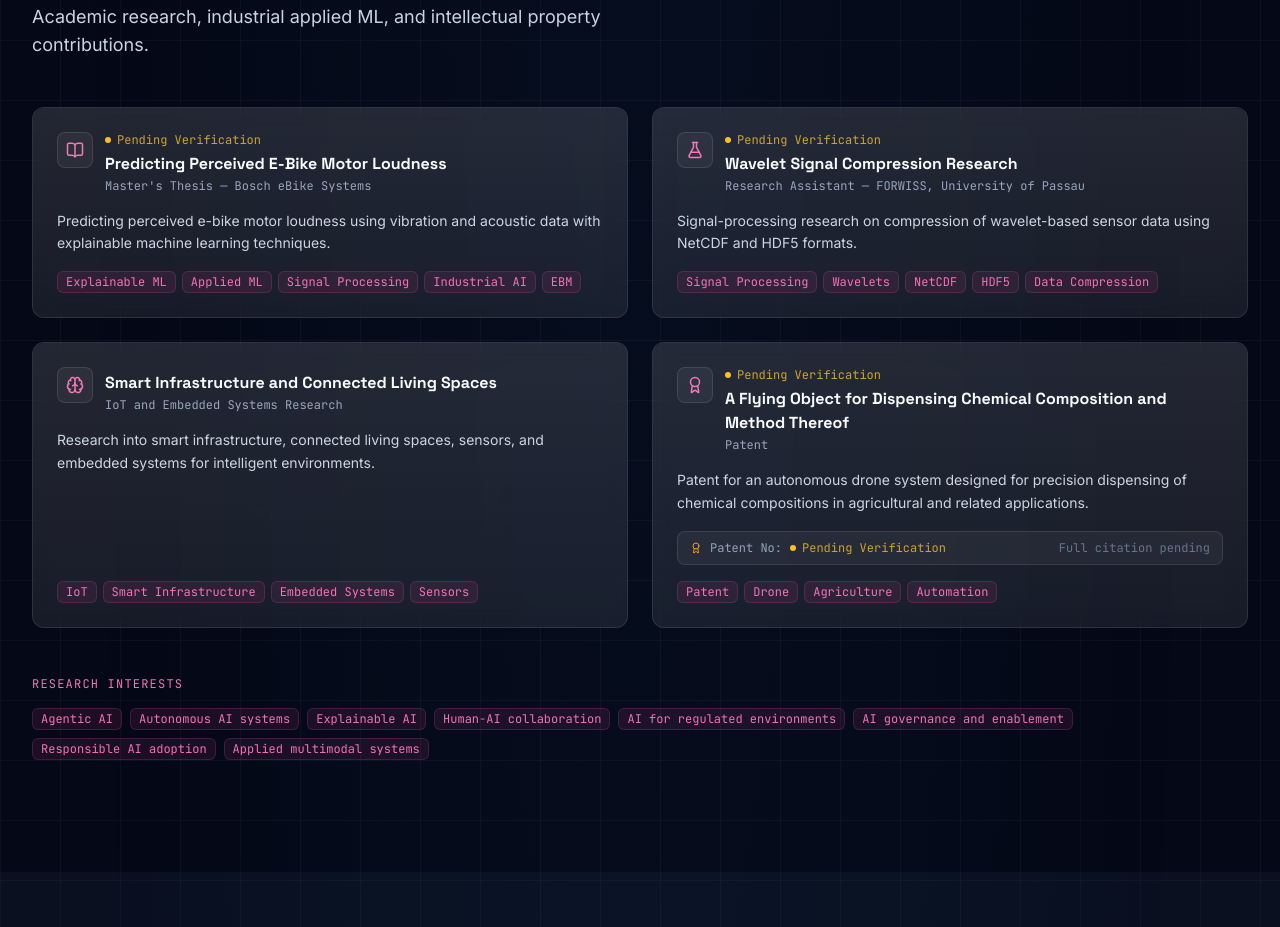
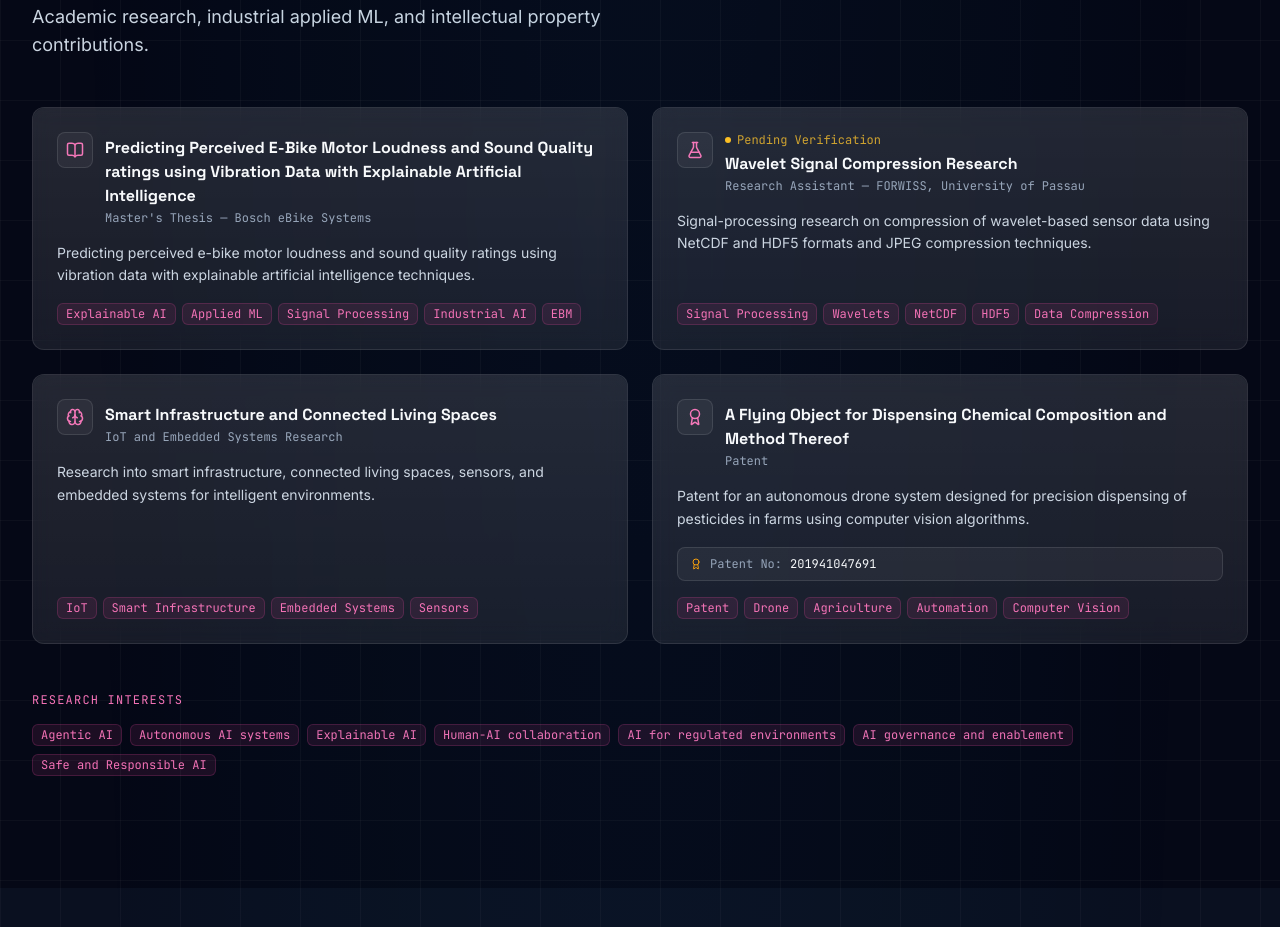
Before and after one commit to PRONGS-CHIRAG/chirag_os, a Next.js app: page / in a window 1280 px wide. Shown: the part 8360-9287 px from the top of the page. Built offline with nearby package versions, Linux system fonts and the light colour scheme.

Commit message:
Updated research section

```diff
--- a/src/content/research.ts
+++ b/src/content/research.ts
@@ -3,25 +3,25 @@ import type { ResearchItem } from "@/lib/types";
 export const RESEARCH_ITEMS: ResearchItem[] = [
   {
     id: "bosch-thesis",
-    title: "Predicting Perceived E-Bike Motor Loudness",
+    title: "Predicting Perceived E-Bike Motor Loudness and Sound Quality ratings using Vibration Data with Explainable Artificial Intelligence",
     subtitle: "Master's Thesis — Bosch eBike Systems",
     summary:
-      "Predicting perceived e-bike motor loudness using vibration and acoustic data with explainable machine learning techniques.",
+      "Predicting perceived e-bike motor loudness and sound quality ratings using vibration data with explainable artificial intelligence techniques.",
     description:
-      "Industrial ML thesis applying explainable boosting machines and interpretability methods to acoustic and vibration sensor data from e-bike motors. Included large-scale ETL pipeline development and model evaluation.",
+      "Industrial ML thesis applying explainable boosting machines and interpretability methods to vibration sensor data from e-bike motors. Included large-scale ETL pipeline development and model evaluation.",
     researchType: "thesis",
     featured: true,
-    verificationStatus: "needs-review",
-    tags: ["Explainable ML", "Applied ML", "Signal Processing", "Industrial AI", "EBM"],
+    verificationStatus: "verified-public",
+    tags: ["Explainable AI", "Applied ML", "Signal Processing", "Industrial AI", "EBM"],
   },
   {
     id: "signal-processing",
     title: "Wavelet Signal Compression Research",
     subtitle: "Research Assistant — FORWISS, University of Passau",
     summary:
-      "Signal-processing research on compression of wavelet-based sensor data using NetCDF and HDF5 formats.",
+      "Signal-processing research on compression of wavelet-based sensor data using NetCDF and HDF5 formats and JPEG compression techniques.",
     description:
-      "Contributed to research software and publication in wavelet-based data compression for scientific sensor streams, working with NetCDF and HDF5 data formats.",
+      "Contributed to research software and publication in wavelet-based data compression for scientific sensor streams, working with NetCDF and HDF5 data formats and JPEG compression techniques.",
     researchType: "signal-processing",
     featured: true,
     verificationStatus: "needs-review",
@@ -45,14 +45,14 @@ export const RESEARCH_ITEMS: ResearchItem[] = [
     title: "A Flying Object for Dispensing Chemical Composition and Method Thereof",
     subtitle: "Patent",
     summary:
-      "Patent for an autonomous drone system designed for precision dispensing of chemical compositions in agricultural and related applications.",
+      "Patent for an autonomous drone system designed for precision dispensing of pesticides in farms using computer vision algorithms.",
     description:
       "Inventive concept covering a drone-based chemical dispensing mechanism with controlled release and flight path automation for agricultural use cases.",
     researchType: "patent",
-    patentNumber: "needs-review",
+    patentNumber: "201941047691",
     featured: true,
-    verificationStatus: "needs-review",
-    tags: ["Patent", "Drone", "Agriculture", "Automation"],
+    verificationStatus: "verified-public",
+    tags: ["Patent", "Drone", "Agriculture", "Automation"," Computer Vision"],
   },
 ];
 
@@ -63,6 +63,5 @@ export const RESEARCH_INTERESTS = [
   "Human-AI collaboration",
   "AI for regulated environments",
   "AI governance and enablement",
-  "Responsible AI adoption",
-  "Applied multimodal systems",
+  "Safe and Responsible AI",
 ];
```
